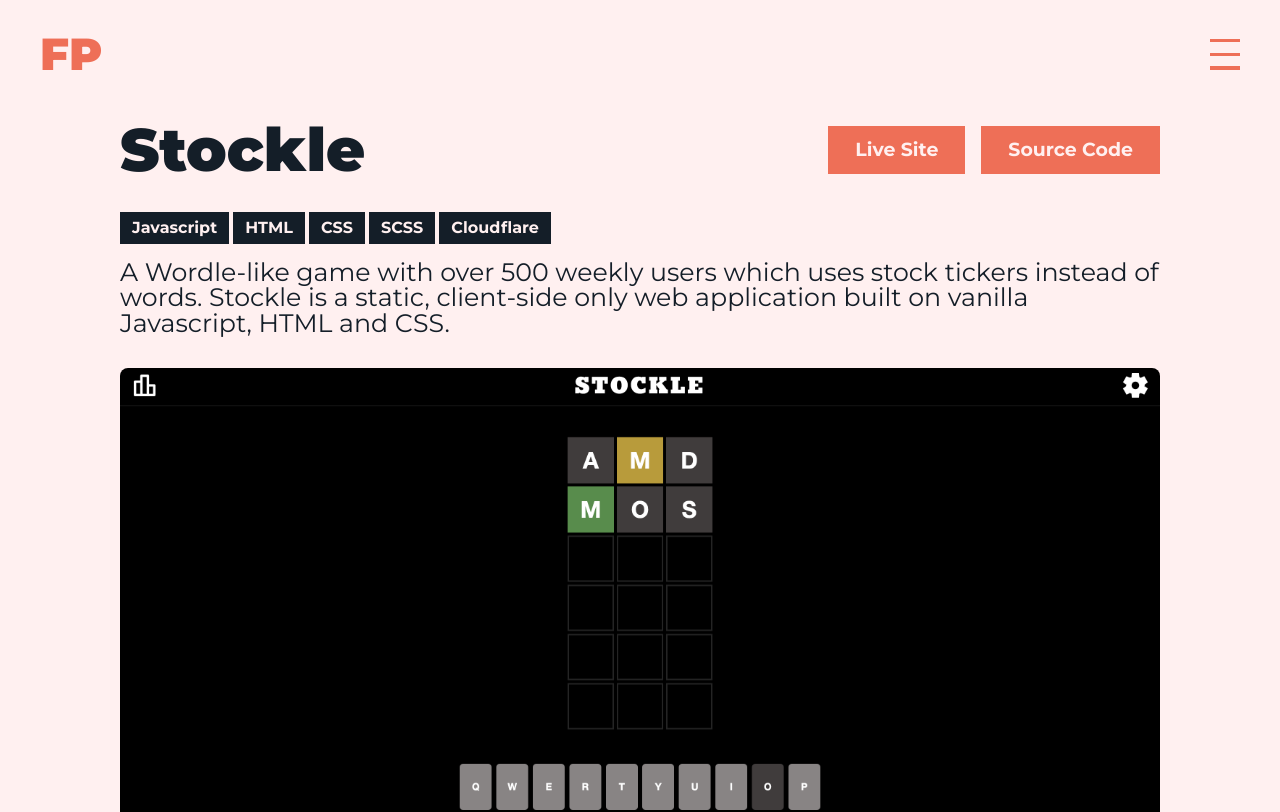
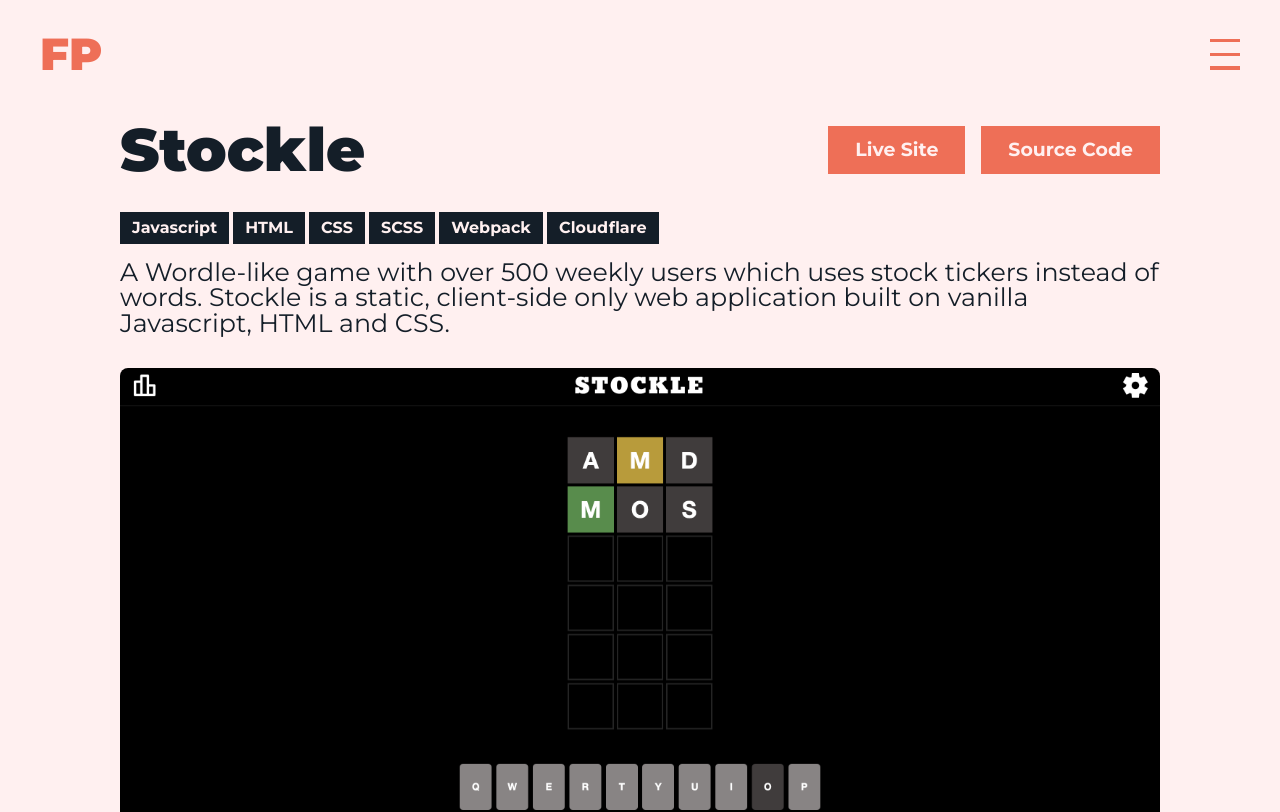
Before and after one commit to llleeeaaannn/portfolio, a React (Create React App) app: page /medicle in a window 1280 px wide. Shown: the top 812 px of the page. Built offline with nearby package versions, Linux system fonts and the light colour scheme.

Commit message:
Updated technologies

```diff
--- a/src/data/projectData.js
+++ b/src/data/projectData.js
@@ -21,7 +21,7 @@ const stockleData = {
   type: 'Personal Project',
   shortDescription: "A Wordle-like game with over 500 weekly users which uses stock tickers instead of words. Stockle is a static, client-side only web application built on vanilla Javascript, HTML and CSS.",
   longDescription: "Stockle is a static, client-side-only web application built on vanilla Javascript, HTML, CSS and SCSS. Stockle was built to function almost identically to the popular game Wordle. Wordle is a web-based word game. Players have six attempts to guess a five-letter word, with feedback given for each guess in the form of coloured tiles indicating when letters match or occupy the correct position. Wordle has a single daily solution, with all players attempting to guess the same word. Stockle relies on the same concept but rather than using any five-letter word the potential answers are stock tickers of various lengths and the UI and game logic dynamically adjust to the ticker length of the day. The purpose of Stockle is to allow financial market participants and enthusiasts to play a fun and mentally stimulating stock market related game which also exposes them to new stocks and companies they were otherwise unaware of.",
-  technologies: ['Javascript', 'HTML', 'CSS', 'SCSS', 'Cloudflare'],
+  technologies: ['Javascript', 'HTML', 'CSS', 'SCSS', 'Webpack', 'Cloudflare'],
   goals: ["From its release, I was an avid user of the popular word-based game, Wordle. My friends and I played it every day without fail. Upon the game being sold to the New York Times, a friend asked me would it have been expensive or difficult to develop. I explained that although the idea and implementation were fantastic, it was a relatively simple static site with even the future daily answers pre-loaded.", "This discussion gave me the idea to develop my own version of Wordle. I am very passionate about finance and am active in many investment communities online. I, therefore, decided to build a version of Wordle which would use stock tickers rather than 5 letter words.", "My goals for this project were to design and implement a lightweight static web application with all of the features provided by the original Wordle. The application would have further logic built on top of the original features owing to the use of stock tickers of various lengths (in comparison to Worlde where all answers are 5 letters long). Furthermore, I wanted the styling of Stockle to be identical to that of Wordle to bring a sense of familiarity."],
   general: ["Stockle was built to function almost identically to the popular game Wordle.", "Wordle is a web-based word game. Players have six attempts to guess a five-letter word, with feedback given for each guess in the form of coloured tiles indicating when letters match or occupy the correct position. Wordle has a single daily solution, with all players attempting to guess the same word.", "Stockle relies on the same concept but rather than using any five-letter word the potential answers are stock tickers of various lengths. Due to the changing lengths of the daily answers, the user interface and game logic dynamically adjusts to the ticker length of the day.", "The purpose of Stockle is to allow financial market participants and enthusiasts to play a fun and mentally stimulating stock market related game which also exposes them to new stocks and companies they were otherwise unaware of."],
   technical: ["Stockle is a static, client-side only web application built on vanilla Javascript, HTML and CSS.", "Owing to its static nature, each of the daily answers for the next year are hard coded into the application, similarily to Worlde.", "The application uses the date-fns package to identify the date in the user's timezone which is then used to select the ticker of the day, which we colloquially refer to as the Stockle.", "A dynamic user interface and game logic which adapts the number of guess squares depending on the ticker of the day.", "Stockle features Dark and Light Mode alongside a High Contrast Mode for those with visual impairments. Users' theme preference is stored in their browser's Local Storage allowing Stockle to present it by default on future visits.", "Statistic tracking, including wins, games played, results and win streak, are stored in the browser's local storage allowing tracking of user's scores without necessitating a cumbersome login which could negatively influence user adoption and is unnecessary for such simple game.", "After each game, the user can 'Share' their result through the application generated and formatted text."],
```
